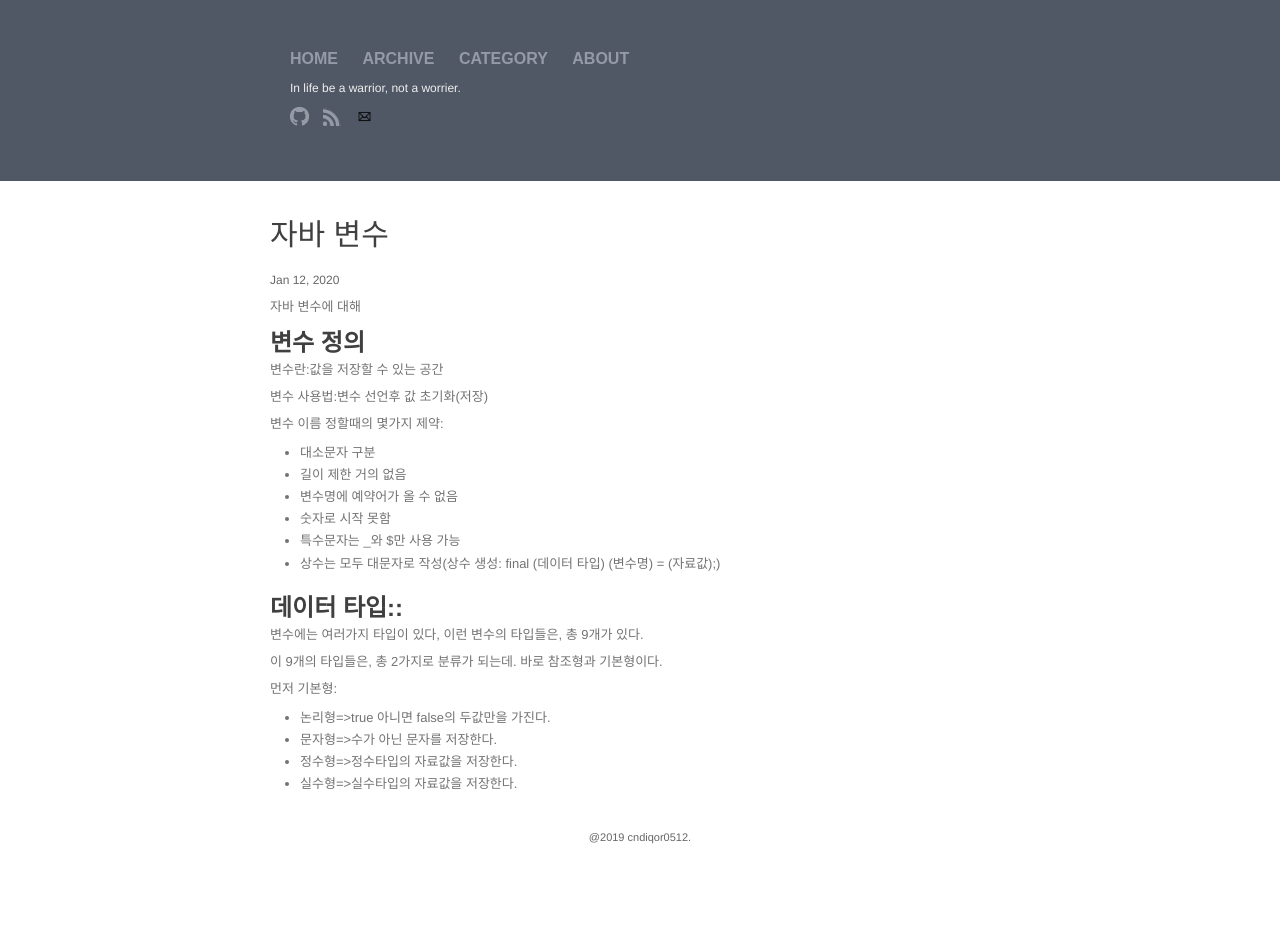
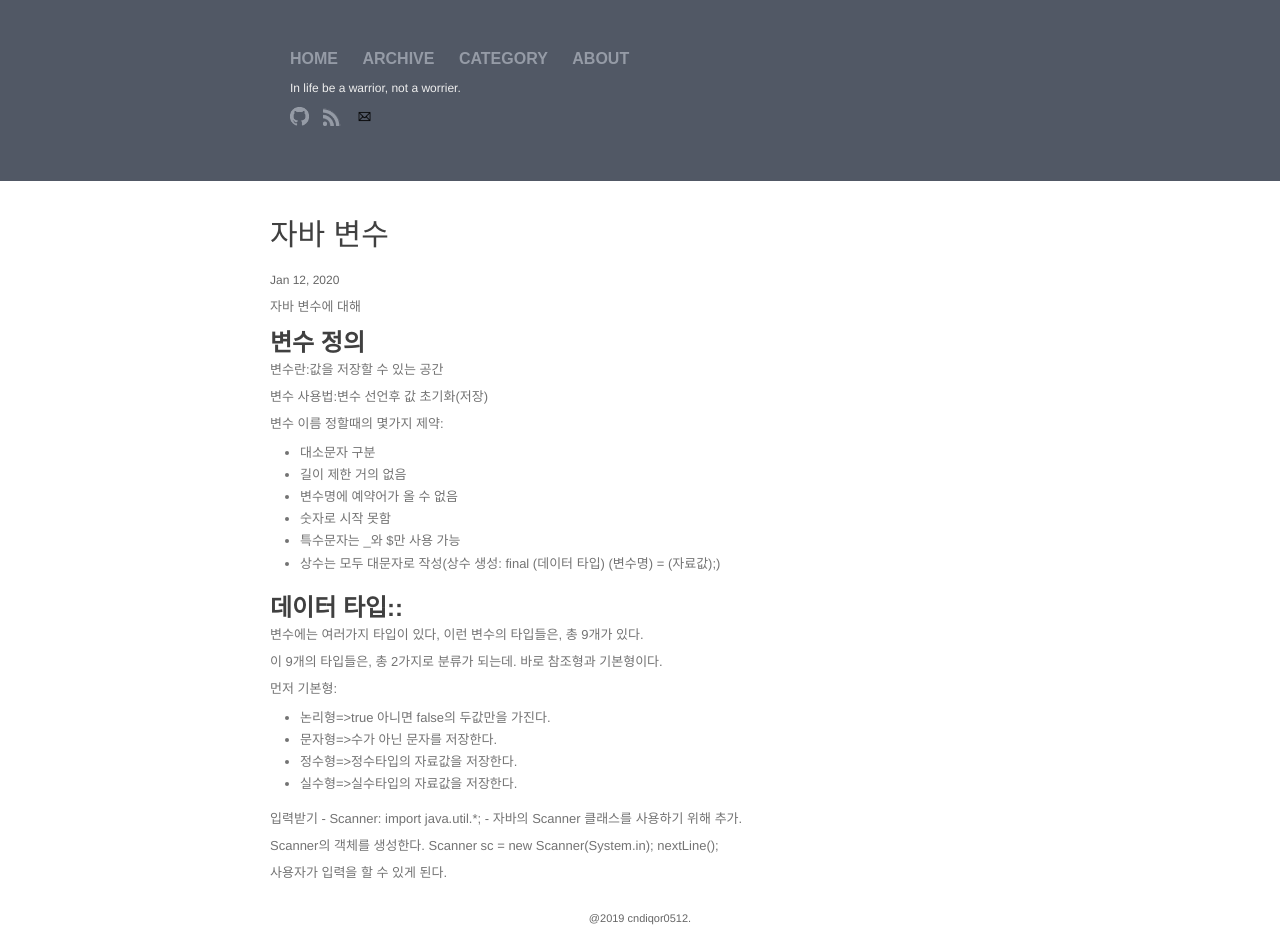
Before and after one commit to cndiqor0512/Blog, a Jekyll site: the page built from _posts/2020-01-12-자바-변수.markdown, in a window 1280 px wide. Built offline with Jekyll 4.4.1, drawn with Linux system fonts in a browser that asks for light colours; comment, search, counter and statistics services are not loaded; before the commit the page ends 900 px from its top, so only the background shows below that.

Commit message:
post editted

```diff
--- a/_posts/2020-01-12-자바-변수.markdown
+++ b/_posts/2020-01-12-자바-변수.markdown
@@ -33,3 +33,13 @@ categories: java
 -   문자형=>수가 아닌 문자를 저장한다.
 -   정수형=>정수타입의 자료값을 저장한다.
 -   실수형=>실수타입의 자료값을 저장한다.
+
+
+입력받기 - Scanner:
+import java.util.*; - 자바의 Scanner 클래스를 사용하기 위해 추가.
+
+Scanner의 객체를 생성한다.
+Scanner sc = new Scanner(System.in);
+nextLine();
+
+사용자가 입력을 할 수 있게 된다.
```
Also changed, not shown: _posts/2015-04-09-welcome-to-jekyll copy.markdown (deleted, +0 -25 lines).
